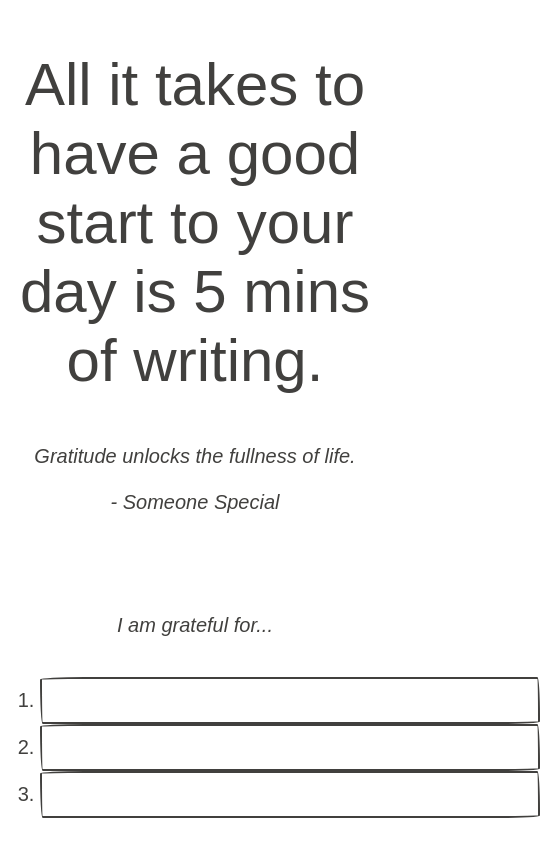
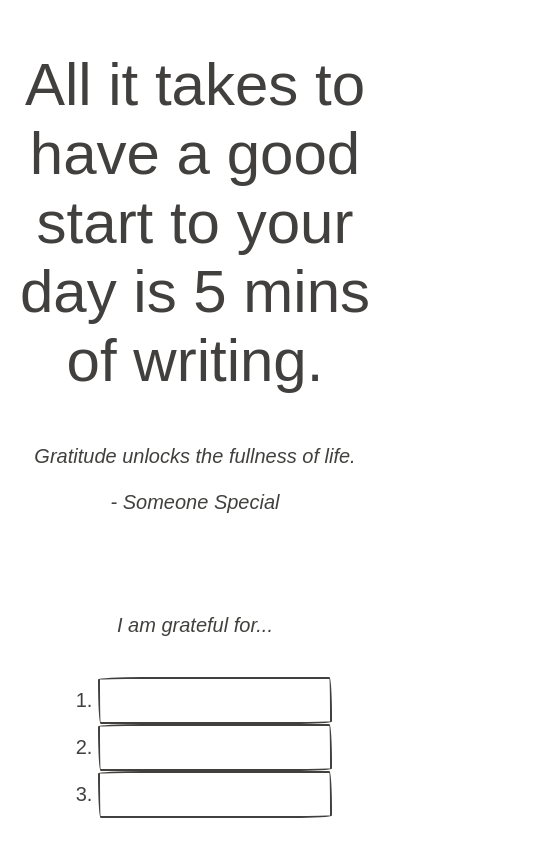
Before and after one commit to HLVN-1/5minjournal, a website: page index.html in a window 390 px wide. Shown: the top 844 px of the page, 540 px wide, since content can reach past the window. Drawn offline with Linux system fonts and the light colour scheme; a web font is replaced by a local one.

Commit message:
added responsive sizing for input boxes

```diff
--- a/styles.css
+++ b/styles.css
@@ -76,7 +76,7 @@ html {
 }
 
 input {
-  width: 25rem;
+  width: 60vw;
 }
 
 #grateful, #goals, #affirmation, #highlights, #reflect, #submit, #coming {
```
